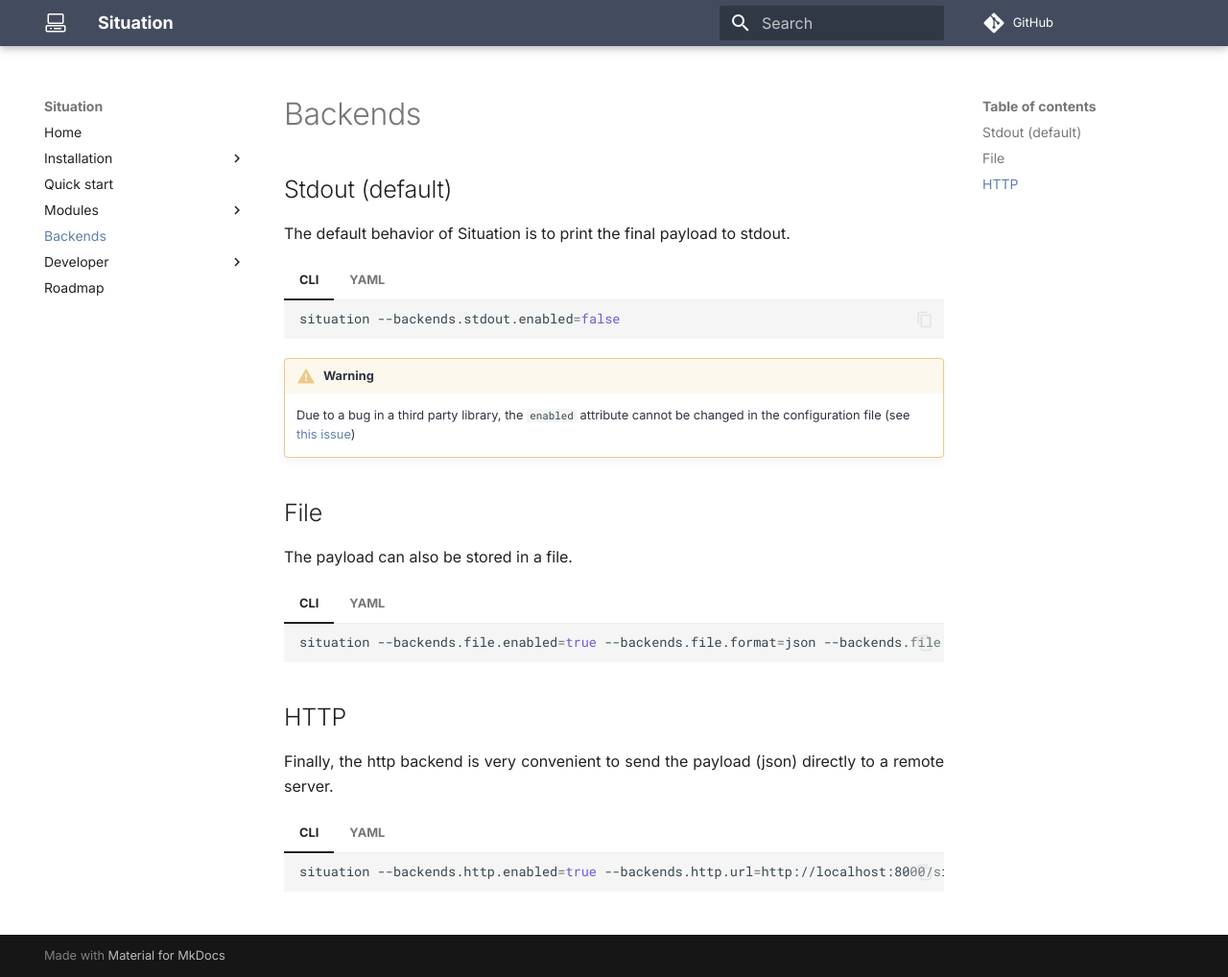
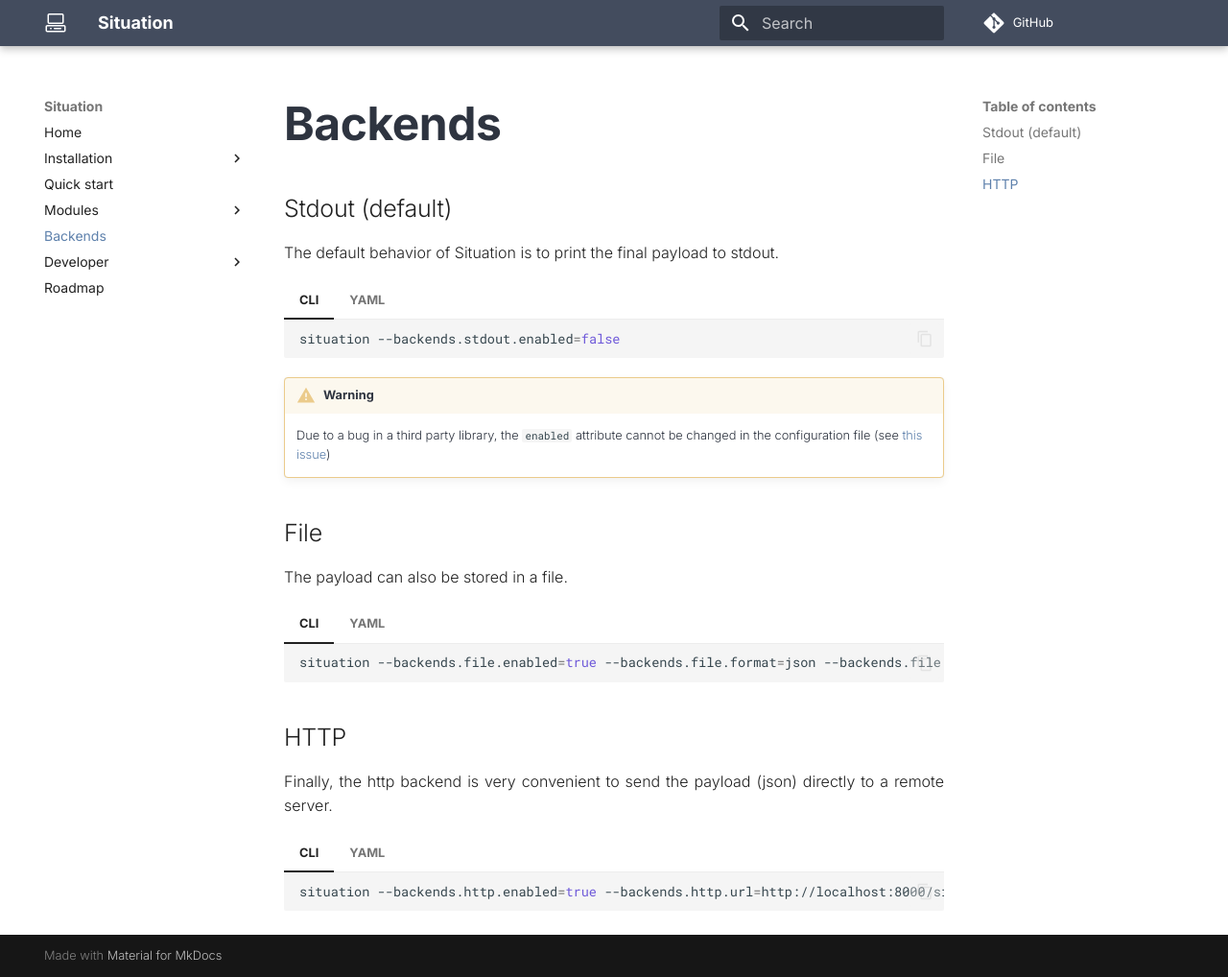
Before and after one commit to situation-sh/situation, an MkDocs documentation site: the page built from docs/backends.md, in a window 1280 px wide and 1018 px high. Shown: the whole window at 96% size. Built offline with MkDocs 1.6.1 and Material for MkDocs 9.7.7, drawn with Linux system fonts in a browser that asks for light colours; comment, search, counter and statistics services are not loaded.

Commit message:
add doc generation material

```diff
--- a/docs/css/extra.css
+++ b/docs/css/extra.css
@@ -1,78 +1,33 @@
-article>p {
-    text-align: justify;
+article > p {
+  text-align: justify;
 }
 
 #modules table {
-    font-size: x-small;
+  font-size: x-small;
 }
 
 #modules table th {
-    min-width: unset;
+  min-width: unset;
 }
 
-:root>* {
-    /* Polar Night */
-    --nord0: #2e3440;
-    --nord1: #3b4252;
-    --nord2: #434c5e;
-    --nord3: #4c566a;
-    /* Snow Storm */
-    --nord4: #d8dee9;
-    --nord5: #e5e9f0;
-    --nord6: #eceff4;
-    /* Frost */
-    --nord7: #8fbcbb;
-    --nord8: #88c0d0;
-    --nord9: #81a1c1;
-    --nord10: #5e81ac;
-    /* Aurora */
-    --nord11: #bf616a;
-    --nord12: #d08770;
-    --nord13: #ebcb8b;
-    --nord14: #a3be8c;
-    --nord15: #b48ead;
+[data-md-color-scheme="sweden"] {
+  --md-primary-fg-color: #1a3050;
+  --md-primary-fg-color--light: #005293;
+  --md-primary-fg-color--dark: #142638;
+  --md-accent-fg-color: #fecb00;
+  --md-typeset-a-color: var(--md-primary-fg-color--light);
+  --md-admonition-fg-color: var(--nord0);
+  --md-default-bg-color: #fafafa;
 }
 
-
-[data-md-color-scheme="nord"] {
-    --md-primary-fg-color: var(--nord2);
-    --md-primary-fg-color--light: var(--nord3);
-    --md-primary-fg-color--dark: var(--nord0);
-    --md-accent-fg-color: var(--nord8);
-    --md-typeset-a-color: var(--nord10);
-    --md-admonition-fg-color: var(--nord0);
+.md-typeset {
+  font-weight: 200;
+  /* color: var(--md-default-fg-color); */
 }
 
-
-/***** TIP, HINT and IMPORTANT  *****/
-/* border */
-.md-typeset :is(.admonition, details):is(.tip, .hint, .important) {
-    border-color: var(--nord14);
+.md-typeset h1 {
+  font-weight: 700;
+  color: var(--md-primary-fg-color--dark);
+  font-size: 3em;
+  margin-bottom: 0.5em;
 }
-
-/* title */
-.md-typeset :is(.tip, .hint, .important)> :is(.admonition-title, summary) {
-    background-color: #a3be8c25;
-}
-
-/* icon */
-.md-typeset :is(.tip, .hint, .important)> :is(.admonition-title, summary)::before {
-    background-color: var(--nord14);
-}
-
-/***** WARN, CAUTION and ATTENTION  *****/
-
-/* border */
-.md-typeset :is(.admonition, details):is(.warning, .caution, .attention) {
-    border-color: var(--nord13);
-}
-
-/* title */
-.md-typeset :is(.warning, .caution, .attention)> :is(.admonition-title, summary) {
-    background-color: #ebcb8b25;
-}
-
-/* icon */
-.md-typeset :is(.warning, .caution, .attention)> :is(.admonition-title, summary)::before {
-    background-color: var(--nord13);
-}
--- /dev/null
+++ b/docs/css/nord.css
@@ -0,0 +1,70 @@
+:root > * {
+  /* Polar Night */
+  --nord0: #2e3440;
+  --nord1: #3b4252;
+  --nord2: #434c5e;
+  --nord3: #4c566a;
+  /* Snow Storm */
+  --nord4: #d8dee9;
+  --nord5: #e5e9f0;
+  --nord6: #eceff4;
+  /* Frost */
+  --nord7: #8fbcbb;
+  --nord8: #88c0d0;
+  --nord9: #81a1c1;
+  --nord10: #5e81ac;
+  /* Aurora */
+  --nord11: #bf616a;
+  --nord12: #d08770;
+  --nord13: #ebcb8b;
+  --nord14: #a3be8c;
+  --nord15: #b48ead;
+}
+
+[data-md-color-scheme="nord"] {
+  --md-primary-fg-color: var(--nord2);
+  --md-primary-fg-color--light: var(--nord3);
+  --md-primary-fg-color--dark: var(--nord0);
+  --md-accent-fg-color: var(--nord8);
+  --md-typeset-a-color: var(--nord10);
+  --md-admonition-fg-color: var(--nord0);
+}
+
+/***** TIP, HINT and IMPORTANT  *****/
+/* border */
+.md-typeset :is(.admonition, details):is(.tip, .hint, .important) {
+  border-color: var(--nord14);
+}
+
+/* title */
+.md-typeset :is(.tip, .hint, .important) > :is(.admonition-title, summary) {
+  background-color: #a3be8c25;
+}
+
+/* icon */
+.md-typeset
+  :is(.tip, .hint, .important)
+  > :is(.admonition-title, summary)::before {
+  background-color: var(--nord14);
+}
+
+/***** WARN, CAUTION and ATTENTION  *****/
+
+/* border */
+.md-typeset :is(.admonition, details):is(.warning, .caution, .attention) {
+  border-color: var(--nord13);
+}
+
+/* title */
+.md-typeset
+  :is(.warning, .caution, .attention)
+  > :is(.admonition-title, summary) {
+  background-color: #ebcb8b25;
+}
+
+/* icon */
+.md-typeset
+  :is(.warning, .caution, .attention)
+  > :is(.admonition-title, summary)::before {
+  background-color: var(--nord13);
+}
--- a/mkdocs.yml
+++ b/mkdocs.yml
@@ -10,7 +10,7 @@
   palette:
     scheme: nord
   font:
-    text: Inter
+    text: "Inter"
   features:
     - content.code.copy
 
@@ -24,12 +24,15 @@
       - modules/index.md
       - modules/arp.md
       - modules/docker.md
+      - modules/dpkg.md
       - modules/host_basic.md
       - modules/host_cpu.md
       - modules/host_disk.md
+      - modules/host_gpu.md
       - modules/host_network.md
       - modules/netstat.md
       - modules/ping.md
+      - modules/rpm.md
       - modules/tcp_scan.md
   - "backends.md"
   - Developer:
@@ -61,17 +64,15 @@
   - search:
       lang: [en]
   - section-index
-  # - markdownextradata
-  #
   - macros:
       verbose: true
       module_name: docs/macros/main
 
 extra_css:
   - css/extra.css
+  - css/nord.css
 
 extra:
   variables:
-    version: 0.12.0
     go_module: github.com/situation-sh/situation
     godoc_base_url: https://pkg.go.dev
```
Also changed, not shown: docs/macros/main.py (+10 -1 lines), 6 other files.
